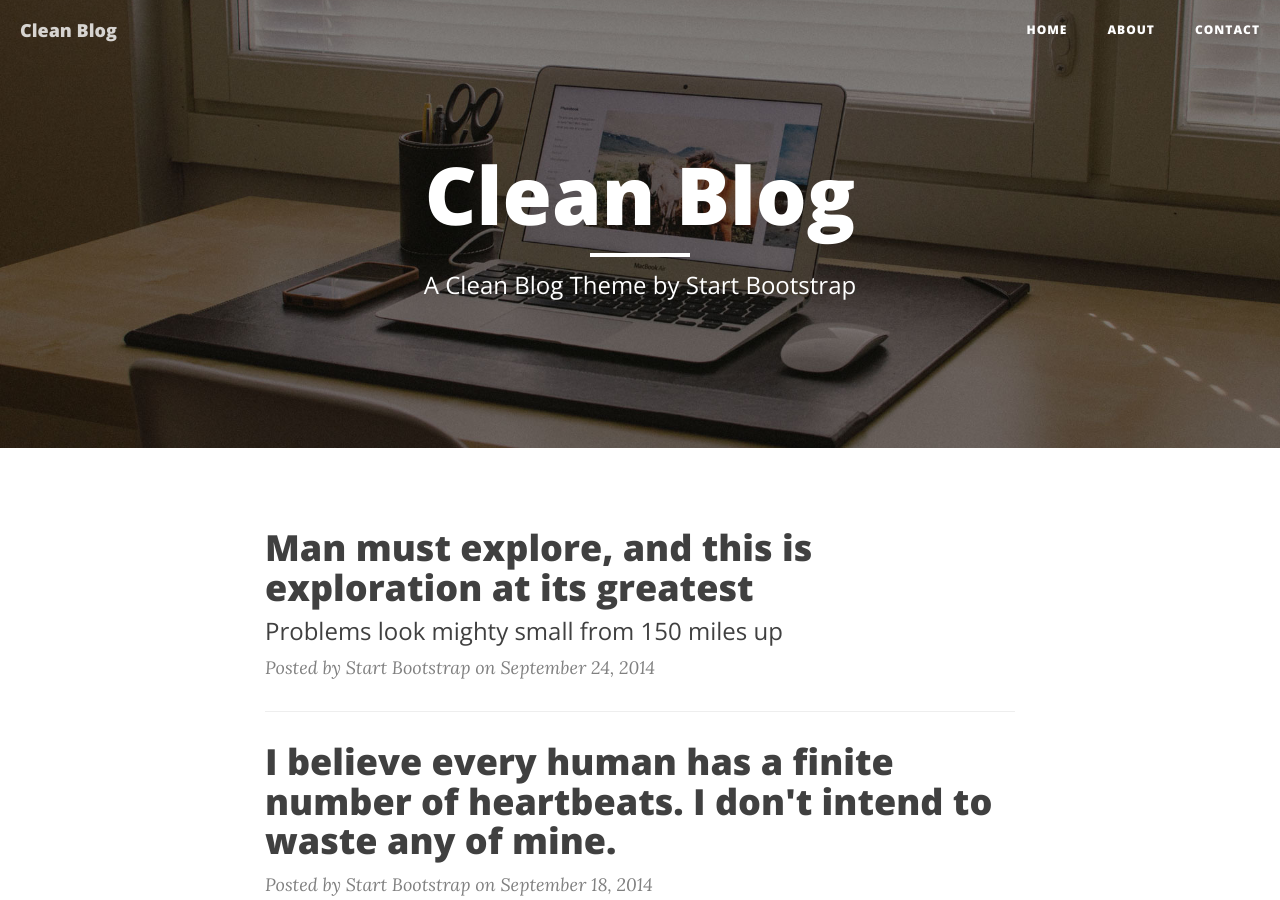
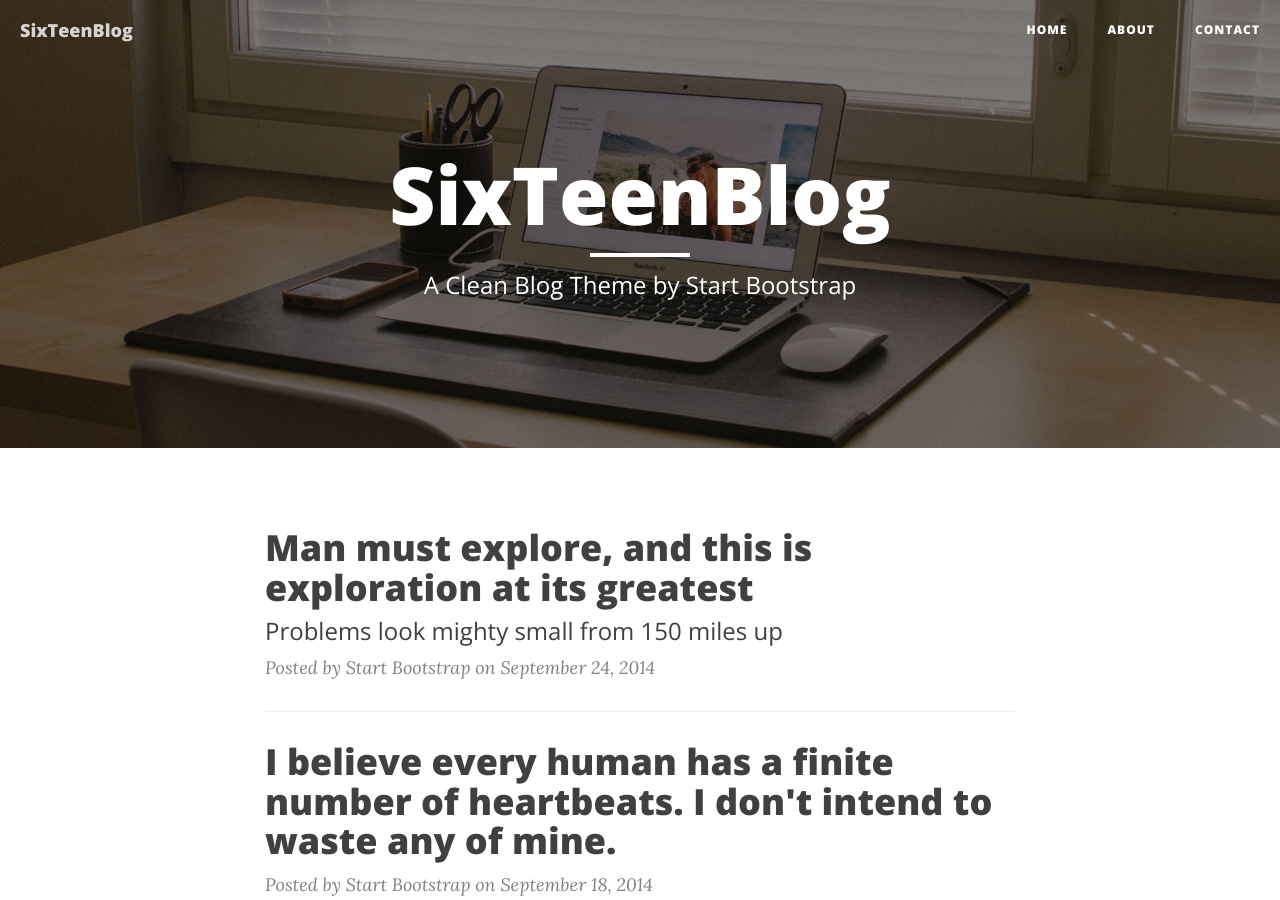
Before and after one commit to 16sixteen/16sixteen.github.io, a Jekyll site: the page built from index.html, in a window 1280 px wide and 900 px high. Built offline with Jekyll 4.4.1, drawn with Linux system fonts in a browser that asks for light colours; nearby versions of some CDN libraries; the list of posts is cut into pages by our own code; some of the changed text lies outside the part shown.

Commit message:
5.23.1.51
5.23.1.51

```diff
--- a/_config.yml
+++ b/_config.yml
@@ -1,13 +1,13 @@
 # Site settings
-title: Clean Blog
+title: SixTeenBlog
 header-img: img/home-bg.jpg
-email: your-email@yourdomain.com
+email: 929845256@qq.com
 description: "Write your site description here. It will be used as your sites meta description as well!"
 baseurl: ""
 url: "http://yourdomain.com"
-twitter_username: SBootstrap
-github_username:  davidtmiller
-facebook_username:  IronSummitMedia
+twitter_username:
+github_username:  16sixteen
+facebook_username:
 
 # Build settings
 markdown: kramdown
```
